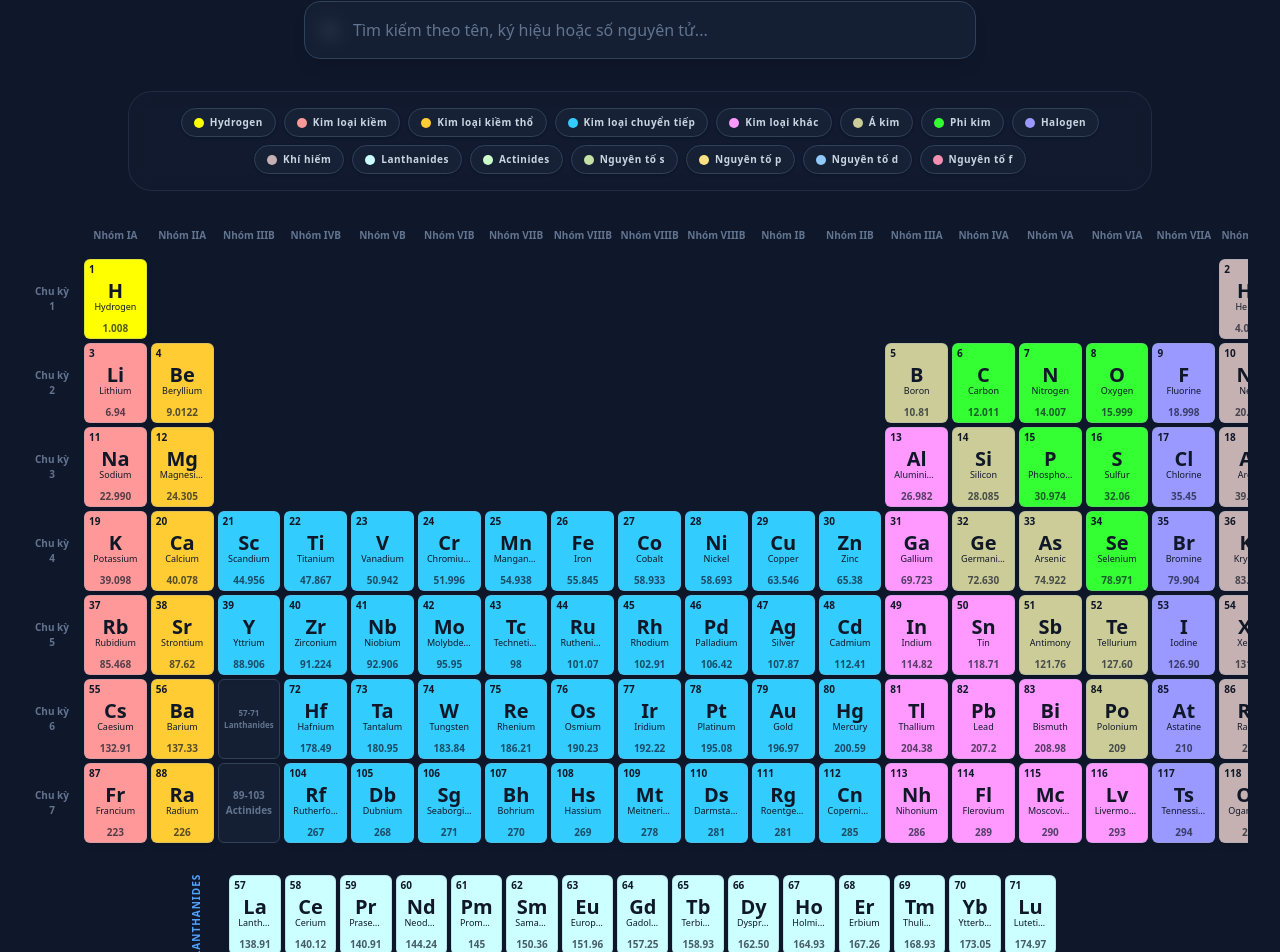
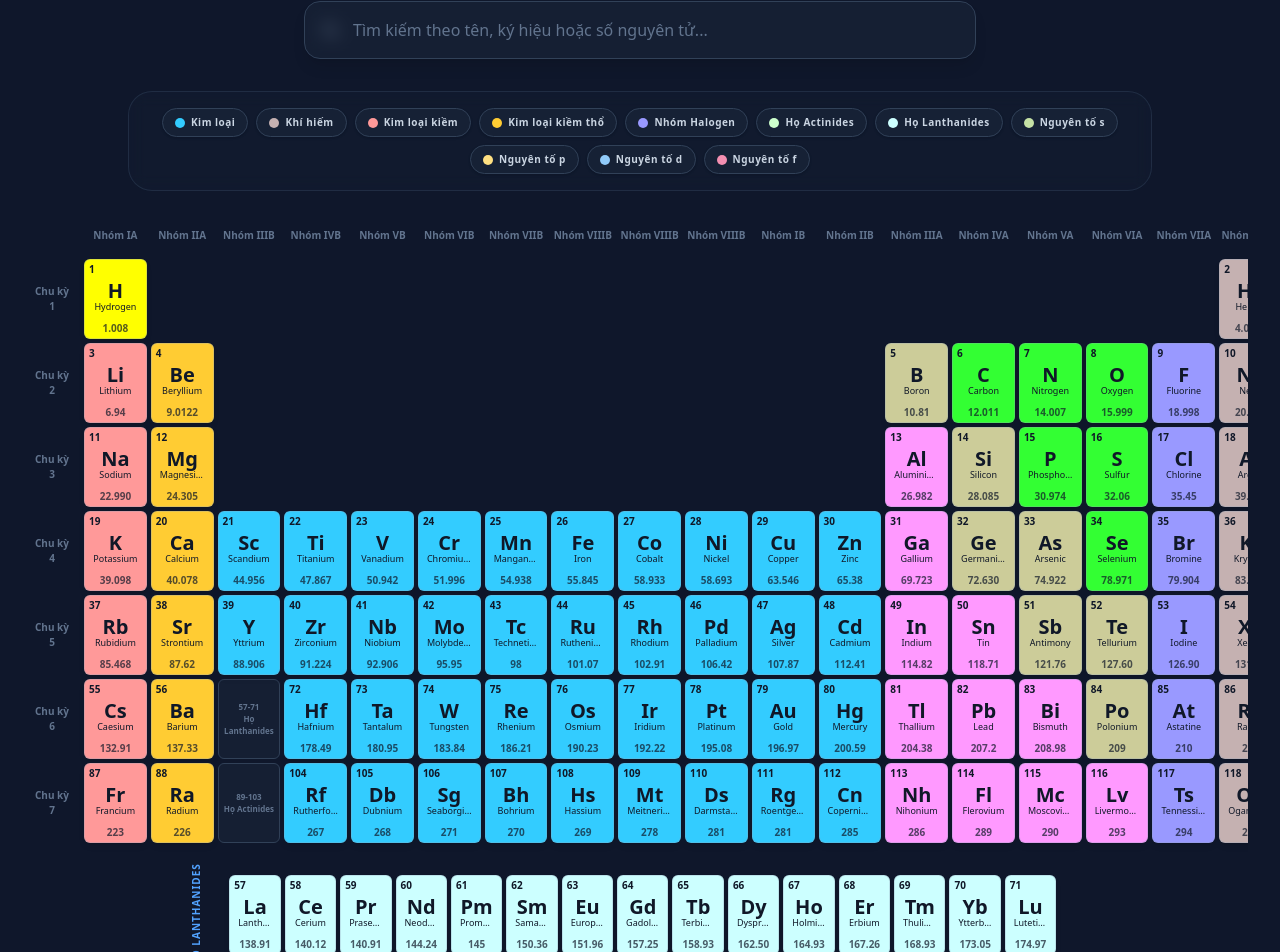
Before and after one commit to trinhngoctruc-oss/SmartPeriodic-Table, a React (Vite) app: page / in a window 1280 px wide. Shown: the part 124-1076 px from the top of the page. Built offline with nearby package versions, Linux system fonts and the light colour scheme.

Commit message:
feat: Improve element category translations and display
Update translations for element categories to be more accurate and localized. Adjust the display of Lanthanides and Actinides placeholders in the main periodic table to use line breaks for better readability and include Vietnamese terms.

```diff
--- a/src/App.tsx
+++ b/src/App.tsx
@@ -120,16 +120,16 @@ export default function App() {
         // Special cases for Lanthanides (57-71) and Actinides (89-103) placeholders in main table
         if (p === 6 && g === 3) {
           grid.push(
-            <div key="lanthanides-placeholder" className="flex items-center justify-center border border-slate-700 rounded-md bg-slate-800/50 text-[8px] text-slate-500 font-bold">
-            <center> 57-71 Lanthanides</center>
+            <div key="lanthanides-placeholder" className="flex items-center justify-center border border-slate-700 rounded-md bg-slate-800/50 text-[8px] text-slate-500 font-bold p-1 text-center">
+             57-71 <br/>Họ Lanthanides
             </div>
           );
           continue;
         }
         if (p === 7 && g === 3) {
           grid.push(
-            <div key="actinides-placeholder" className="flex items-center justify-center border border-slate-700 rounded-md bg-slate-800/50 text-[10px] text-slate-500 font-bold">
-              <center>89-103 Actinides </center>
+            <div key="actinides-placeholder" className="flex items-center justify-center border border-slate-700 rounded-md bg-slate-800/50 text-[8px] text-slate-500 font-bold p-1 text-center">
+              89-103 <br/>Họ Actinides
             </div>
           );
           continue;
@@ -186,7 +186,7 @@ export default function App() {
       <div className="mt-8 space-y-2">
         <div className="flex gap-1 ml-[calc((100%/19)*3)] relative">
           <div className="absolute -left-10 top-1/2 -translate-y-1/2 [writing-mode:vertical-lr] rotate-180 text-[10px] font-bold text-blue-400 uppercase tracking-widest whitespace-nowrap">
-            Lanthanides
+            Họ Lanthanides
           </div>
           {lanthanides.map(element => {
             const isSearchMatch = searchQuery && (
@@ -223,7 +223,7 @@ export default function App() {
         </div>
         <div className="flex gap-1 ml-[calc((100%/19)*3)] relative">
           <div className="absolute -left-10 top-1/2 -translate-y-1/2 [writing-mode:vertical-lr] rotate-180 text-[10px] font-bold text-emerald-400 uppercase tracking-widest whitespace-nowrap">
-            Actinides
+            Họ Actinides
           </div>
           {actinides.map(element => {
             const isSearchMatch = searchQuery && (
--- a/src/data.ts
+++ b/src/data.ts
@@ -25,17 +25,13 @@ export interface Element {
 }
 
 export const categories = {
-  "hydrogen": "Hydrogen",
+  "transition-metal": "Kim loại",
+  "noble-gas": "Khí hiếm",
   "alkali-metal": "Kim loại kiềm",
   "alkaline-earth": "Kim loại kiềm thổ",
-  "transition-metal": "Kim loại chuyển tiếp",
-  "post-transition-metal": "Kim loại khác",
-  "metalloid": "Á kim",
-  "nonmetal": "Phi kim",
-  "halogen": "Halogen",
-  "noble-gas": "Khí hiếm",
-  "lanthanide": "Lanthanides",
-  "actinide": "Actinides",
+  "halogen": "Nhóm Halogen",
+  "actinide": "Họ Actinides",
+  "lanthanide": "Họ Lanthanides",
   "block-s": "Nguyên tố s",
   "block-p": "Nguyên tố p",
   "block-d": "Nguyên tố d",
```
